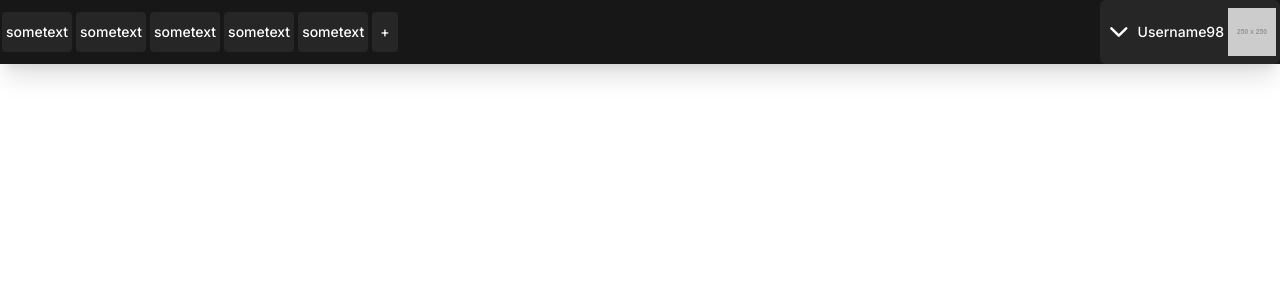
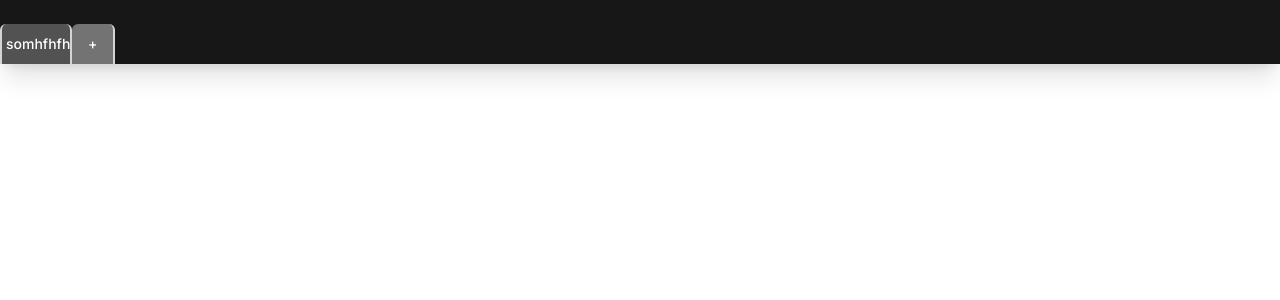
Before and after one commit to danik1341/ToDoList_Project, a Next.js app in the folder ToDoList/frontend/: page / in a window 1280 px wide. Shown: the top 300 px of the page. Built offline with nearby package versions, Linux system fonts and the light colour scheme.

Commit message:
NAVBARKINDADONE

```diff
--- a/ToDoList/frontend/app/layout.tsx
+++ b/ToDoList/frontend/app/layout.tsx
@@ -4,6 +4,7 @@ import './globals.css'
 import type { Metadata } from 'next'
 import { Inter } from 'next/font/google'
 import { Navbar } from '@/components/Navbar'
+import { TaskTab } from '@/components/TaskTab'
 
 const inter = Inter({ subsets: ['latin'] })
 
--- a/ToDoList/frontend/components/Navbar.tsx
+++ b/ToDoList/frontend/components/Navbar.tsx
@@ -1,53 +1,12 @@
 import { ChevronDown } from "lucide-react"
 import { Button } from "./ui/button";
-
-import {
-    NavigationMenu,
-    NavigationMenuContent,
-    NavigationMenuIndicator,
-    NavigationMenuItem,
-    NavigationMenuLink,
-    NavigationMenuList,
-    NavigationMenuTrigger,
-    NavigationMenuViewport,
-  } from "@radix-ui/react-navigation-menu"
-  // px-1 m-1 text-[10px] md:text-sm text-[9px] border-2 border-red-500 grid grid-cols-[1fr_120px] md:h-16 md:grid-cols-[1fr_180px]
+import Image from "next/image";
+import { TaskTab } from "./TaskTab";
+  // px-1 m-1 text-[10px] md:text-sm text-[9px] border-2 border-red-500 grid grid-cols-[1fr_120px] md:h-16 md:grid-cols-[1fr_180px] {/*10 characters max, increase width or deacrese font-size to increase*/}
 export function Navbar() {
-    return (
-<NavigationMenu className=" w-screen bg-neutral-900 shadow-xl h-12 md:h-16 flex justify-between">
-  <NavigationMenuList className="  h-full flex items-center max-h-12 md:max-h-16 ">
-    <NavigationMenuItem className="flex">
-      <Button className="md:m-0.5 px-1 sm:text-xs md:text-sm bg-neutral-800 text-white rounded ">sometext</Button>
-      <Button className="md:m-0.5 px-1 sm:text-xs md:text-sm bg-neutral-800 text-white rounded ">sometext</Button>
-      <Button className="md:m-0.5 px-1 sm:text-xs md:text-sm bg-neutral-800 text-white rounded ">sometext</Button>
-      <Button className="md:m-0.5 px-1 sm:text-xs md:text-sm bg-neutral-800 text-white rounded ">sometext</Button>
-      <Button className="md:m-0.5 px-1 sm:text-xs md:text-sm bg-neutral-800 text-white rounded ">sometext</Button>
-      <Button className="md:m-0.5 px-2 bg-neutral-800 text-white rounded">+</Button>
-    </NavigationMenuItem>
-  </NavigationMenuList>
-  <NavigationMenuList>
-    <NavigationMenuItem>
-      <NavigationMenuTrigger>
-        <Button  className="flex justify-between items-center bg-neutral-800 text-white  h-12 md:h-16 p-1 w-[120px] md:w-[180px] ">
-          <ChevronDown className="h-8 w-8 md:h-10 md:w-10" />
-          <p className="px-1 text-[10px] md:text-sm">Username98</p> {/*10 characters max, increase width or deacrese font-size to increase*/}
-          <img className="h-8 w-8 md:h-12 md:w-12 " src="https://dummyimage.com/250/ffffff/000000" alt="placeholder " />
-        </Button>
-      </NavigationMenuTrigger>
-      <NavigationMenuContent >
-        <NavigationMenuLink><Button className=" w-full bg-neutral-800 text-white rounded">Username98</Button></NavigationMenuLink>
-      </NavigationMenuContent>
-      <NavigationMenuContent>
-        <NavigationMenuLink><Button className=" w-full bg-neutral-800 text-white rounded">Username98</Button></NavigationMenuLink>
-      </NavigationMenuContent>
-      <NavigationMenuContent>
-        <NavigationMenuLink><Button className=" w-full bg-neutral-800 text-white rounded">Username98</Button></NavigationMenuLink>
-      </NavigationMenuContent>
-      <NavigationMenuContent>
-        <NavigationMenuLink><Button className=" w-full bg-neutral-800 text-white rounded">Username98</Button></NavigationMenuLink>
-      </NavigationMenuContent>
-    </NavigationMenuItem>
-  </NavigationMenuList>
-</NavigationMenu>
+  return (
+<div className="w-screen bg-neutral-900 shadow-xl h-12 md:h-16 flex justify-between">
+    {TaskTab()}
+</div>
     );
 }
--- /dev/null
+++ b/ToDoList/frontend/components/TaskTab.tsx
@@ -0,0 +1,9 @@
+import { Button } from "./ui/button";
+export function TaskTab() {
+    return (
+<div className="flex items-end">
+    <Button className="px-1 w-16 md:w-[72px] md:text-sm text-xs justify-start border-x-2 border-neutral-300 bg-neutral-600 hover:bg-neutral-700 text-white rounded-b-none truncate ">somhfhfhfhetext</Button>
+    <Button className="md:text-sm text-xs justify-start border-r-2 border-neutral-300 bg-neutral-500 hover:bg-neutral-700 text-white rounded-b-none  ">+</Button>
+</div>
+    );
+}
--- a/ToDoList/frontend/next.config.js
+++ b/ToDoList/frontend/next.config.js
@@ -2,3 +2,18 @@
 const nextConfig = {}
 
 module.exports = nextConfig
+module.exports = {
+    images: {
+      remotePatterns: [
+        {
+          hostname: 'dummyimage.com',
+        },
+      ],
+    },
+}
+// module.exports = {
+//     compiler: {
+//       // Enables the styled-components SWC transform
+//       styledComponents: true
+//     }
+//   }
```
